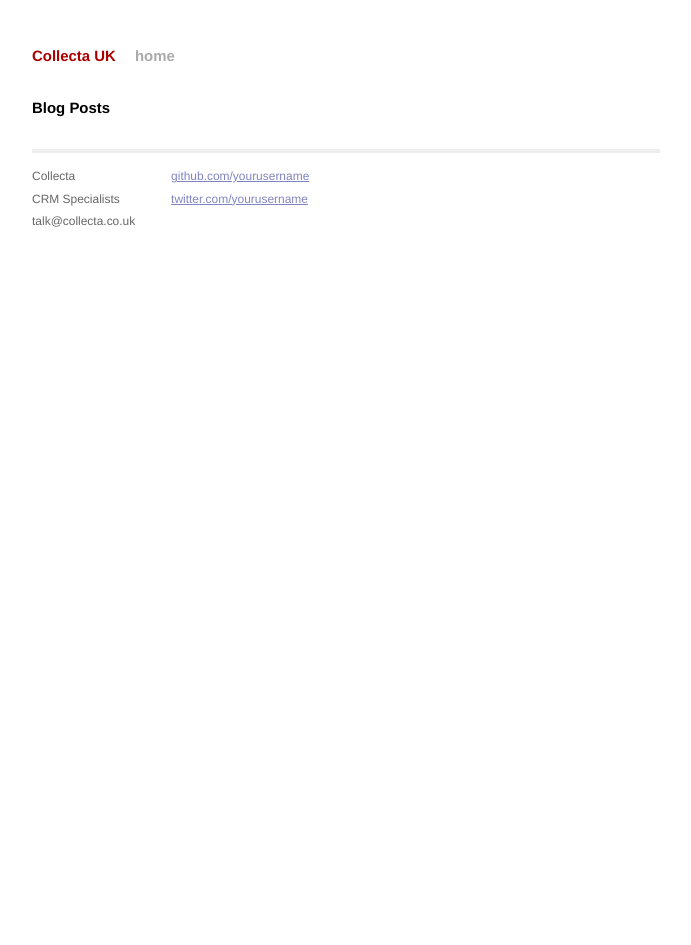
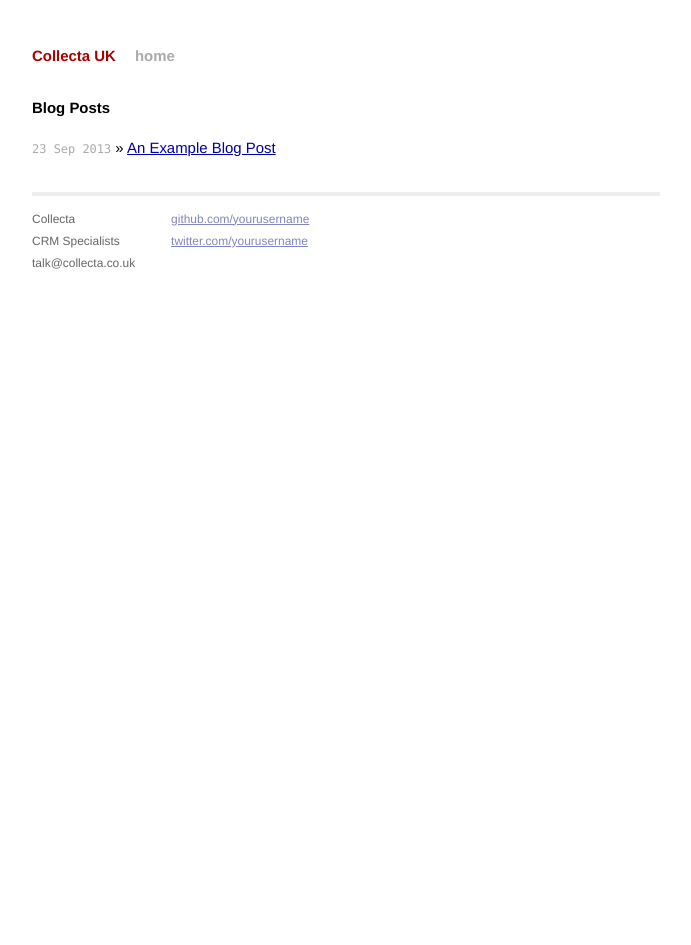
Before and after one commit to collectacrm/collecta-site, a Jekyll site: the page built from index.html, in a window 1280 px wide. Shown: the whole page, without its empty margins (294-985 px from the left). Built offline with Jekyll 4.4.1, drawn with Linux system fonts in a browser that asks for light colours; Markdown is read by kramdown in place of the engine named in the settings; a file with an impossible date is left out.

Commit message:
fix for bugs on date

```diff
--- a/_posts/blog/2013-09-23-welcome-to-jekyll.markdown
+++ b/_posts/blog/2013-09-23-welcome-to-jekyll.markdown
@@ -1,7 +1,7 @@
 ---
 layout: post
 title: An Example Blog Post
-date: {}
+date: {2013-09-23 08:00:00}
 categories: crm
 published: true
 ---
```
